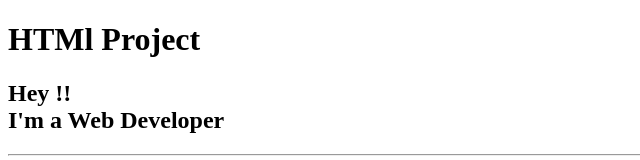
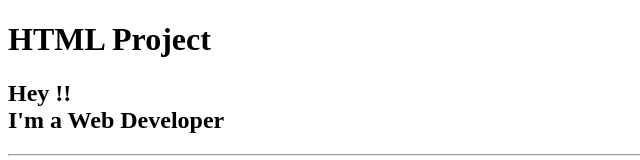
Before and after one commit to gayatri162/html.portfolio, a plain HTML site: page index.html in a window 1280 px wide. Shown: the top 160 px of the page, without its empty margins (0-640 px from the left). Drawn offline with Linux system fonts and the light colour scheme.

Commit message:
Update index.html

```diff
--- a/index.html
+++ b/index.html
@@ -6,7 +6,7 @@
     <title>Gayatri's Portfolio</title>
 </head>
 <body>
-    <h1> HTMl Project </h1>
+    <h1> HTML Project </h1>
     <h2> Hey !!
         <br> I'm a Web Developer </h2>
     <hr>
```
